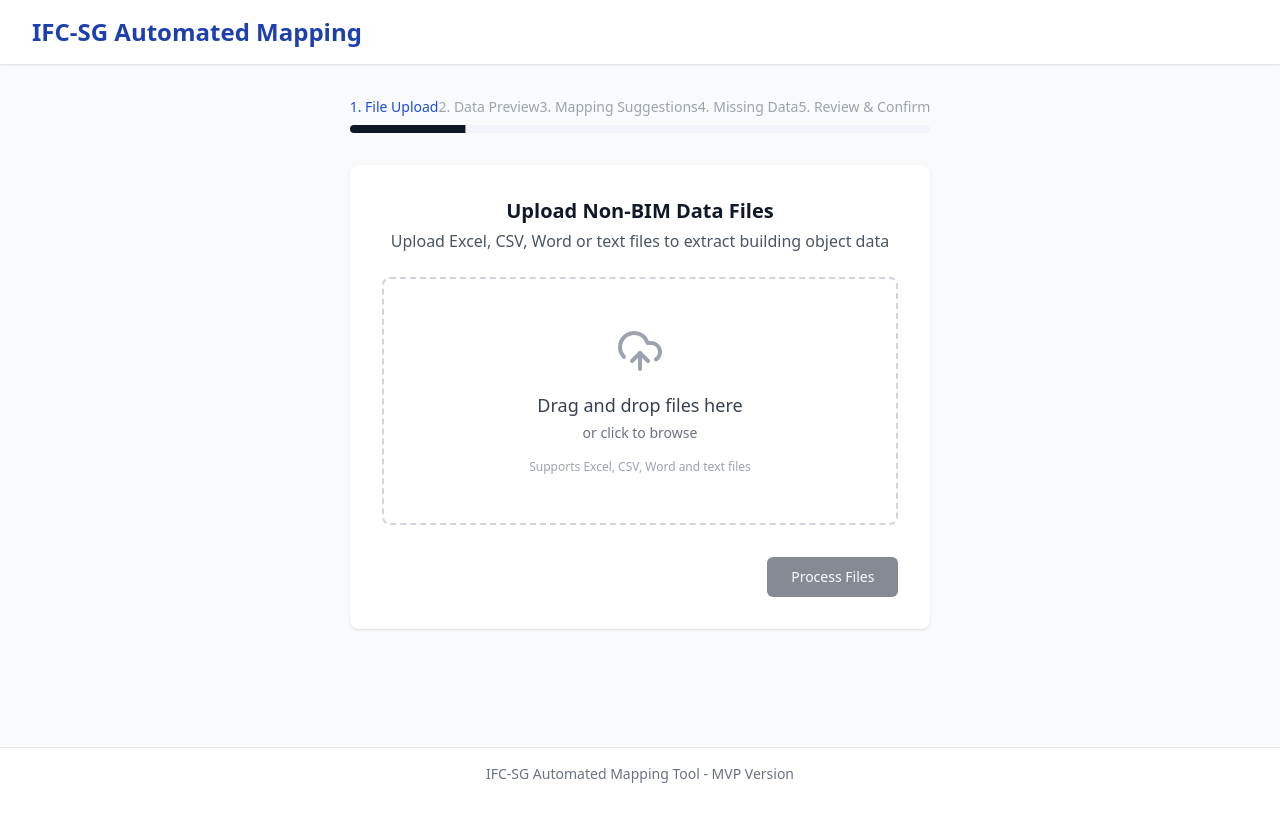
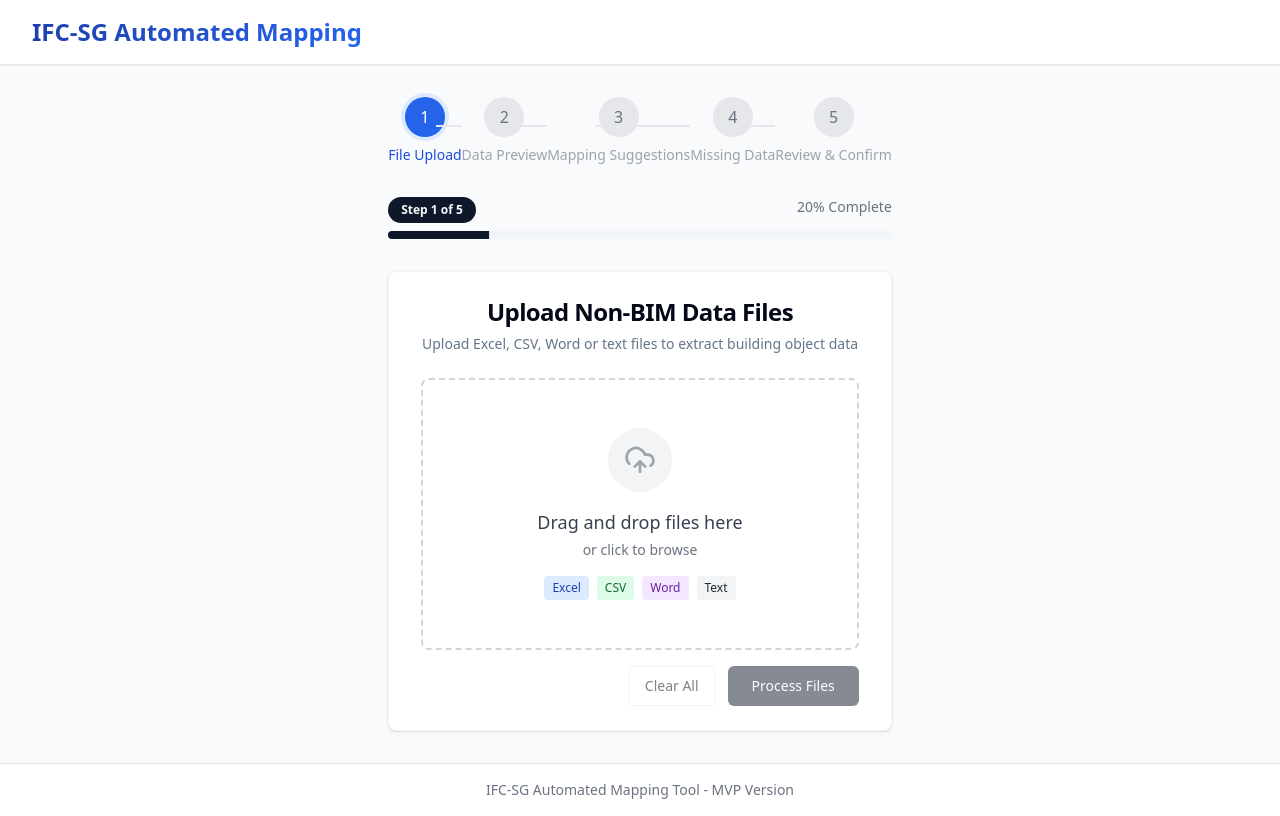
Before and after one commit to zanybarlee/ifc-data-navigator, a React (Vite) app: page / in a window 1280 px wide. Built offline with nearby package versions, Linux system fonts and the light colour scheme.

Commit message:
Enhance user interface
This commit includes changes to improve the user interface.

```diff
--- a/src/components/ifc-mapper/FileUpload.tsx
+++ b/src/components/ifc-mapper/FileUpload.tsx
@@ -1,7 +1,8 @@
 
 import { useState } from 'react';
 import { Button } from '@/components/ui/button';
-import { UploadCloud, File, X } from 'lucide-react';
+import { Card, CardContent, CardDescription, CardFooter, CardHeader, CardTitle } from '@/components/ui/card';
+import { UploadCloud, File, X, AlertCircle, FileText, FileSpreadsheet, CheckCircle } from 'lucide-react';
 import { cn } from '@/lib/utils';
 
 interface FileUploadProps {
@@ -11,6 +12,7 @@ interface FileUploadProps {
 const FileUpload: React.FC<FileUploadProps> = ({ onFileUpload }) => {
   const [isDragging, setIsDragging] = useState(false);
   const [selectedFiles, setSelectedFiles] = useState<File[]>([]);
+  const [error, setError] = useState<string | null>(null);
 
   const handleDragOver = (e: React.DragEvent<HTMLDivElement>) => {
     e.preventDefault();
@@ -25,17 +27,27 @@ const FileUpload: React.FC<FileUploadProps> = ({ onFileUpload }) => {
   const handleDrop = (e: React.DragEvent<HTMLDivElement>) => {
     e.preventDefault();
     setIsDragging(false);
+    setError(null);
 
     if (e.dataTransfer.files) {
       const files = Array.from(e.dataTransfer.files);
+      if (files.some(file => !isValidFileType(file))) {
+        setError("One or more files are not supported. Please upload Excel, CSV, Word or text files only.");
+      } else {
         setSelectedFiles(prevFiles => [...prevFiles, ...files]);
+      }
     }
   };
 
   const handleFileChange = (e: React.ChangeEvent<HTMLInputElement>) => {
+    setError(null);
     if (e.target.files) {
       const files = Array.from(e.target.files);
+      if (files.some(file => !isValidFileType(file))) {
+        setError("One or more files are not supported. Please upload Excel, CSV, Word or text files only.");
+      } else {
         setSelectedFiles(prevFiles => [...prevFiles, ...files]);
+      }
     }
   };
 
@@ -46,27 +58,48 @@ const FileUpload: React.FC<FileUploadProps> = ({ onFileUpload }) => {
   const handleSubmit = () => {
     if (selectedFiles.length > 0) {
       onFileUpload(selectedFiles);
+    } else {
+      setError("Please select at least one file to upload");
     }
   };
 
   const isValidFileType = (file: File) => {
-    const validTypes = ['application/vnd.ms-excel', 'application/vnd.openxmlformats-officedocument.spreadsheetml.sheet', 'text/csv', 'text/plain', 'application/msword', 'application/vnd.openxmlformats-officedocument.wordprocessingml.document'];
+    const validTypes = [
+      'application/vnd.ms-excel',
+      'application/vnd.openxmlformats-officedocument.spreadsheetml.sheet',
+      'text/csv',
+      'text/plain',
+      'application/msword',
+      'application/vnd.openxmlformats-officedocument.wordprocessingml.document'
+    ];
     return validTypes.includes(file.type);
   };
 
+  const getFileIcon = (file: File) => {
+    if (file.type.includes('spreadsheet') || file.type.includes('excel') || file.type.includes('csv')) {
+      return <FileSpreadsheet className="w-5 h-5 text-green-600" />;
+    } else if (file.type.includes('word') || file.type.includes('document')) {
+      return <FileText className="w-5 h-5 text-blue-600" />;
+    } else {
+      return <File className="w-5 h-5 text-gray-600" />;
+    }
+  };
+
   return (
-    <div className="p-8">
-      <div className="text-center mb-6">
-        <h2 className="text-xl font-bold text-gray-900">Upload Non-BIM Data Files</h2>
-        <p className="mt-1 text-gray-600">
+    <Card className="border-none shadow-none">
+      <CardHeader className="pb-2">
+        <CardTitle className="text-2xl text-center">Upload Non-BIM Data Files</CardTitle>
+        <CardDescription className="text-center">
           Upload Excel, CSV, Word or text files to extract building object data
-        </p>
-      </div>
-
+        </CardDescription>
+      </CardHeader>
+      <CardContent className="px-8 py-4">
         <div
           className={cn(
-          "border-2 border-dashed rounded-lg p-12 text-center cursor-pointer transition-colors",
-          isDragging ? "border-blue-500 bg-blue-50" : "border-gray-300 hover:border-gray-400"
+            "border-2 border-dashed rounded-lg p-8 sm:p-12 text-center cursor-pointer transition-all",
+            isDragging
+              ? "border-blue-500 bg-blue-50"
+              : "border-gray-300 hover:border-blue-400 hover:bg-gray-50"
           )}
           onDragOver={handleDragOver}
           onDragLeave={handleDragLeave}
@@ -82,57 +115,86 @@ const FileUpload: React.FC<FileUploadProps> = ({ onFileUpload }) => {
             accept=".xlsx,.xls,.csv,.txt,.doc,.docx"
           />
           <div className="flex flex-col items-center">
-          <UploadCloud size={48} className={cn("mb-4", isDragging ? "text-blue-500" : "text-gray-400")} />
+            <div className={cn(
+              "w-16 h-16 mb-4 rounded-full flex items-center justify-center transition-all",
+              isDragging ? "bg-blue-100" : "bg-gray-100"
+            )}>
+              <UploadCloud size={32} className={cn(
+                "transition-all",
+                isDragging ? "text-blue-500" : "text-gray-400"
+              )} />
+            </div>
             <p className="text-lg font-medium text-gray-700">
               Drag and drop files here
             </p>
             <p className="text-sm text-gray-500 mt-1">
               or click to browse
             </p>
-          <p className="text-xs text-gray-400 mt-4">
-            Supports Excel, CSV, Word and text files
-          </p>
+            <div className="flex items-center justify-center space-x-2 mt-4">
+              <span className="text-xs bg-blue-100 text-blue-800 px-2 py-1 rounded">Excel</span>
+              <span className="text-xs bg-green-100 text-green-800 px-2 py-1 rounded">CSV</span>
+              <span className="text-xs bg-purple-100 text-purple-800 px-2 py-1 rounded">Word</span>
+              <span className="text-xs bg-gray-100 text-gray-800 px-2 py-1 rounded">Text</span>
+            </div>
           </div>
         </div>
 
+        {error && (
+          <div className="mt-4 p-3 bg-red-50 border border-red-200 rounded-md flex items-center">
+            <AlertCircle className="w-5 h-5 text-red-500 mr-2 shrink-0" />
+            <span className="text-sm text-red-600">{error}</span>
+          </div>
+        )}
+
         {selectedFiles.length > 0 && (
           <div className="mt-6">
-          <h3 className="text-sm font-semibold text-gray-700 mb-2">Selected Files:</h3>
-          <ul className="space-y-2">
+            <h3 className="text-sm font-semibold text-gray-700 mb-2 flex items-center">
+              <CheckCircle className="w-4 h-4 text-green-500 mr-2" />
+              {selectedFiles.length} file{selectedFiles.length > 1 ? 's' : ''} selected
+            </h3>
+            <ul className="space-y-2 max-h-60 overflow-y-auto">
               {selectedFiles.map((file, index) => (
-              <li key={`${file.name}-${index}`} className="flex items-center justify-between bg-white px-4 py-2 rounded border">
-                <div className="flex items-center">
-                  <File size={18} className="text-gray-500 mr-2" />
-                  <span className="text-sm">{file.name}</span>
-                  {!isValidFileType(file) && (
-                    <span className="ml-2 text-xs text-red-500">Unsupported file format</span>
-                  )}
+                <li key={`${file.name}-${index}`} className="flex items-center justify-between bg-white px-4 py-2 rounded border hover:bg-gray-50">
+                  <div className="flex items-center overflow-hidden">
+                    {getFileIcon(file)}
+                    <div className="ml-2 overflow-hidden">
+                      <p className="text-sm font-medium text-gray-800 truncate">{file.name}</p>
+                      <p className="text-xs text-gray-500">{(file.size / 1024).toFixed(2)} KB</p>
+                    </div>
                   </div>
                   <button
                     onClick={(e) => {
                       e.stopPropagation();
                       removeFile(file);
                     }}
-                  className="text-gray-400 hover:text-red-500"
+                    className="text-gray-400 hover:text-red-500 p-1 rounded-full hover:bg-gray-100"
+                    aria-label="Remove file"
                   >
-                  <X size={18} />
+                    <X size={16} />
                   </button>
                 </li>
               ))}
             </ul>
           </div>
         )}
-
-      <div className="mt-8 flex justify-end">
+      </CardContent>
+      <CardFooter className="px-8 pb-6 flex flex-col sm:flex-row gap-3 justify-end">
+        <Button
+          variant="outline"
+          onClick={() => setSelectedFiles([])}
+          disabled={selectedFiles.length === 0}
+        >
+          Clear All
+        </Button>
         <Button
           onClick={handleSubmit}
           disabled={selectedFiles.length === 0}
           className="px-6"
         >
-          Process Files
+          Process {selectedFiles.length > 0 ? `${selectedFiles.length} File${selectedFiles.length > 1 ? 's' : ''}` : 'Files'}
         </Button>
-      </div>
-    </div>
+      </CardFooter>
+    </Card>
   );
 };
 
--- a/src/components/ifc-mapper/Layout.tsx
+++ b/src/components/ifc-mapper/Layout.tsx
@@ -1,6 +1,7 @@
 
 import React from 'react';
 import { Progress } from '@/components/ui/progress';
+import { Badge } from '@/components/ui/badge';
 
 interface LayoutProps {
   children: React.ReactNode;
@@ -23,7 +24,7 @@ const Layout: React.FC<LayoutProps> = ({ children, currentStep, totalSteps }) =>
         <div className="max-w-7xl mx-auto px-4 sm:px-6 lg:px-8">
           <div className="flex justify-between items-center py-4">
             <div className="flex items-center">
-              <h1 className="text-2xl font-bold text-blue-800">IFC-SG Automated Mapping</h1>
+              <h1 className="text-2xl font-bold bg-gradient-to-r from-blue-800 to-blue-600 bg-clip-text text-transparent">IFC-SG Automated Mapping</h1>
             </div>
           </div>
         </div>
@@ -33,24 +34,47 @@ const Layout: React.FC<LayoutProps> = ({ children, currentStep, totalSteps }) =>
         <div className="mb-8">
           <div className="flex justify-between mb-2">
             {steps.map((step, index) => (
-              <div
-                key={step}
-                className={`text-sm font-medium ${
+              <div key={step} className="flex flex-col items-center space-y-2 relative">
+                <div
+                  className={`w-10 h-10 rounded-full flex items-center justify-center ${
+                    index + 1 === currentStep
+                      ? 'bg-blue-600 text-white ring-4 ring-blue-100'
+                      : index + 1 < currentStep
+                      ? 'bg-green-500 text-white'
+                      : 'bg-gray-200 text-gray-500'
+                  }`}
+                >
+                  {index + 1 < currentStep ? '✓' : index + 1}
+                </div>
+                <span className={`text-sm font-medium ${
                   index + 1 === currentStep
                     ? 'text-blue-700'
                     : index + 1 < currentStep
                     ? 'text-gray-700'
                     : 'text-gray-400'
-                }`}
-              >
-                {index + 1}. {step}
+                }`}>
+                  {step}
+                </span>
+                {index < steps.length - 1 && (
+                  <div className={`hidden sm:block absolute top-5 left-12 w-[calc(100%-3rem)] h-0.5 ${
+                    index + 1 < currentStep ? 'bg-green-500' : 'bg-gray-200'
+                  }`} />
+                )}
               </div>
             ))}
           </div>
-          <Progress value={(currentStep / totalSteps) * 100} className="h-2" />
+          <div className="mt-8">
+            <div className="flex justify-between mb-2">
+              <Badge variant={currentStep >= 1 ? "default" : "secondary"} className="px-3 py-1">
+                Step {currentStep} of {totalSteps}
+              </Badge>
+              <span className="text-sm text-gray-500">{Math.round((currentStep / totalSteps) * 100)}% Complete</span>
+            </div>
+            <Progress value={(currentStep / totalSteps) * 100} className="h-2" />
+          </div>
         </div>
 
-        <main className="bg-white shadow overflow-hidden sm:rounded-lg">
+        <main className="bg-white shadow overflow-hidden sm:rounded-lg border border-gray-100">
           {children}
         </main>
       </div>
--- a/src/components/ifc-mapper/index.ts
+++ b/src/components/ifc-mapper/index.ts
@@ -5,6 +5,7 @@ import DataPreview from './DataPreview';
 import MappingSuggestions from './MappingSuggestions';
 import MissingDataHandler from './MissingDataHandler';
 import ReviewConfirmation from './ReviewConfirmation';
+import StepIndicator from './StepIndicator';
 
 export {
   Layout,
@@ -12,5 +13,6 @@ export {
   DataPreview,
   MappingSuggestions,
   MissingDataHandler,
-  ReviewConfirmation
+  ReviewConfirmation,
+  StepIndicator
 };
--- a/src/pages/Index.tsx
+++ b/src/pages/Index.tsx
@@ -6,7 +6,8 @@ import {
   DataPreview,
   MappingSuggestions,
   MissingDataHandler,
-  ReviewConfirmation
+  ReviewConfirmation,
+  StepIndicator
 } from '@/components/ifc-mapper';
 
 const Index = () => {
@@ -22,6 +23,15 @@ const Index = () => {
   const [missingData, setMissingData] = useState<Record<string, string[]>>({});
   // Final processed data
   const [processedData, setProcessedData] = useState<any[]>([]);
+
+  // Define the steps for our workflow
+  const steps = [
+    'File Upload',
+    'Data Preview',
+    'Mapping Suggestions',
+    'Missing Data',
+    'Review & Confirm'
+  ];
 
   // Handle file upload
   const handleFileUpload = (uploadedFiles: File[]) => {
```
Also changed, not shown: src/components/ifc-mapper/StepIndicator.tsx (added, +57 -0 lines). Lines whose indentation alone changed are shown as unchanged.
